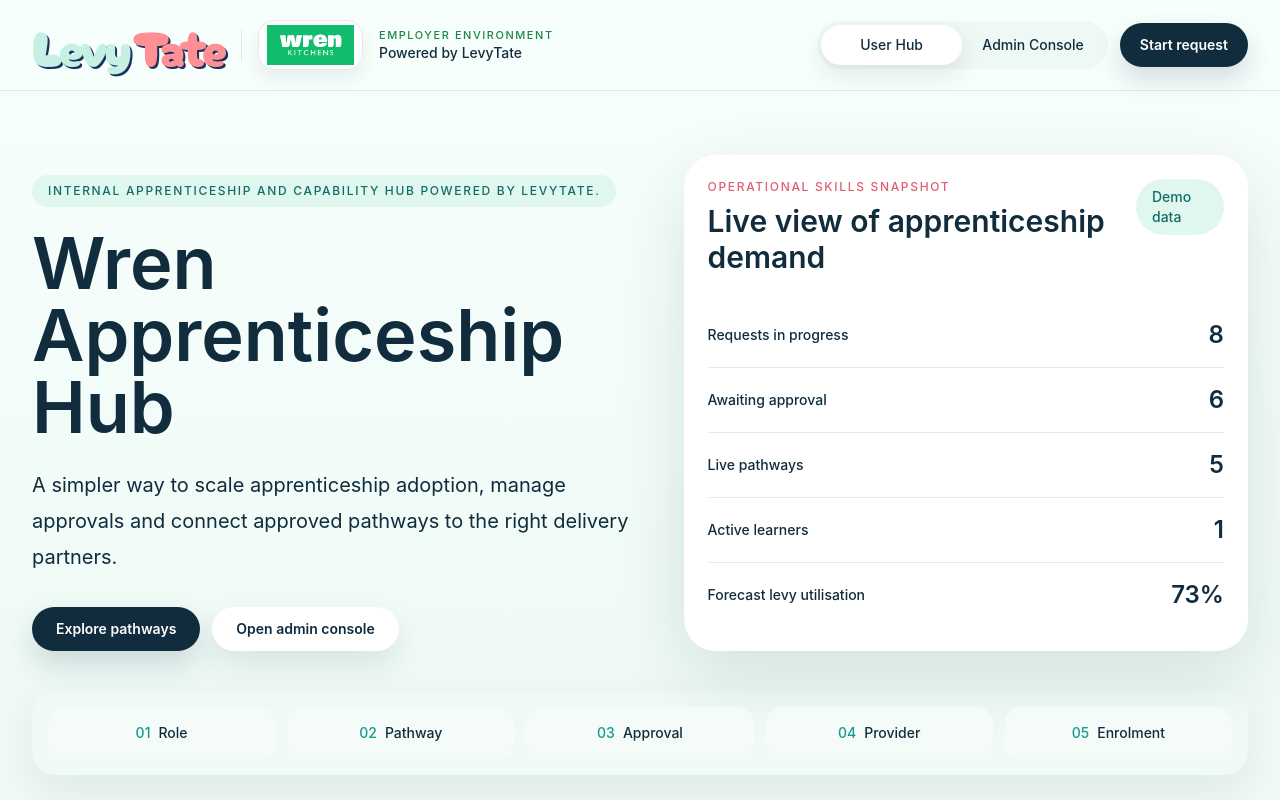
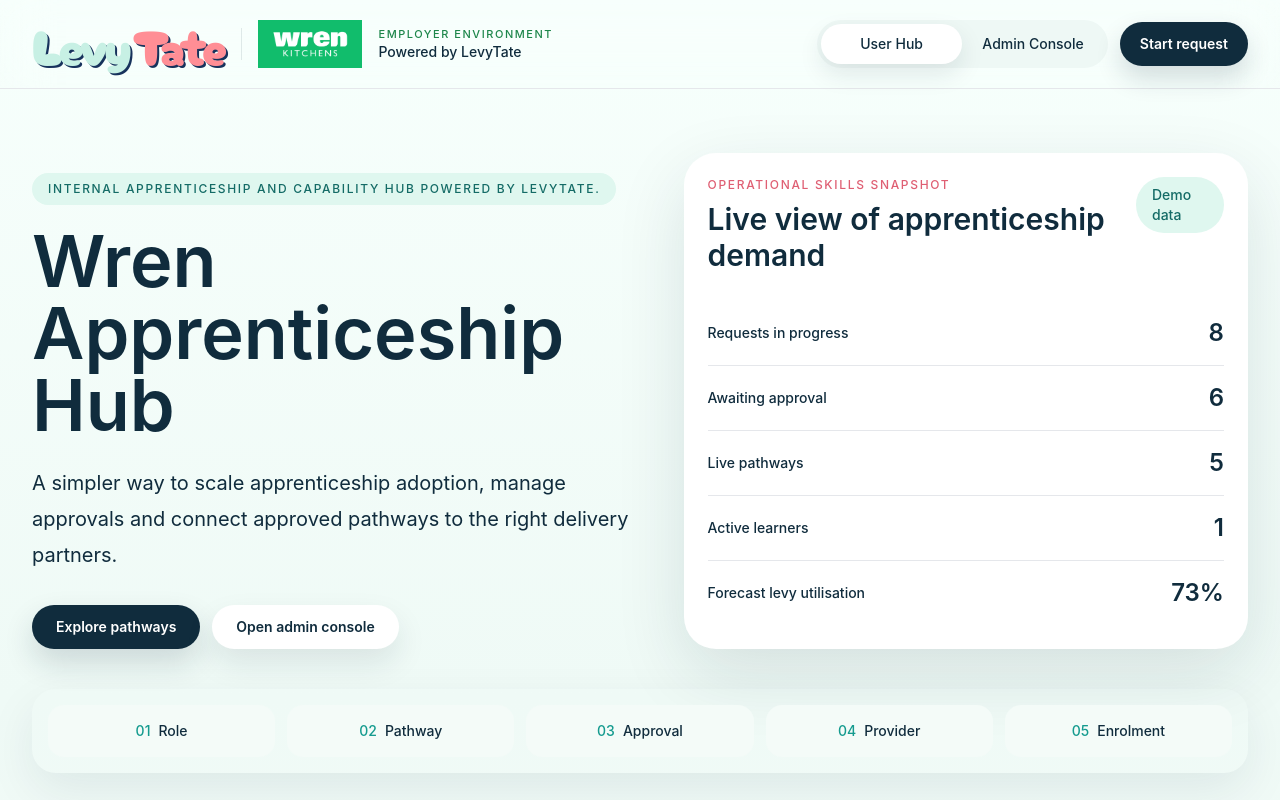
Before and after one commit to jamesevelynross1-sketch/levytate-wren, a Next.js app: page / in a window 1280 px wide. Shown: the top 800 px of the page. Built offline with nearby package versions, Linux system fonts and the light colour scheme.

Commit message:
Render Wren header logo without badge

```diff
--- a/app/page.tsx
+++ b/app/page.tsx
@@ -209,8 +209,8 @@ export default function Home() {
             </div>
             <div className="h-8 w-px bg-[#102c3d]/10" />
             <div className="flex items-center gap-4">
-              <span className="overflow-visible rounded-2xl border border-[#102c3d]/8 bg-white/80 px-2 py-1 shadow-[0_8px_18px_rgba(16,44,61,0.08)]" aria-label="Wren Kitchens">
-                <Image src="/brand/wren-kitchens-logo.png" alt="Wren Kitchens" width={112} height={40} priority className="h-auto max-h-10 w-auto object-contain" />
+              <span className="overflow-visible bg-transparent p-0 shadow-none" aria-label="Wren Kitchens">
+                <Image src="/brand/wren-kitchens-logo.png" alt="Wren Kitchens" width={112} height={48} priority className="h-auto max-h-12 w-auto object-contain" />
               </span>
               <div>
                 <p className="text-[11px] font-medium uppercase tracking-[0.14em] text-[#1D864A]">Employer environment</p>
```
